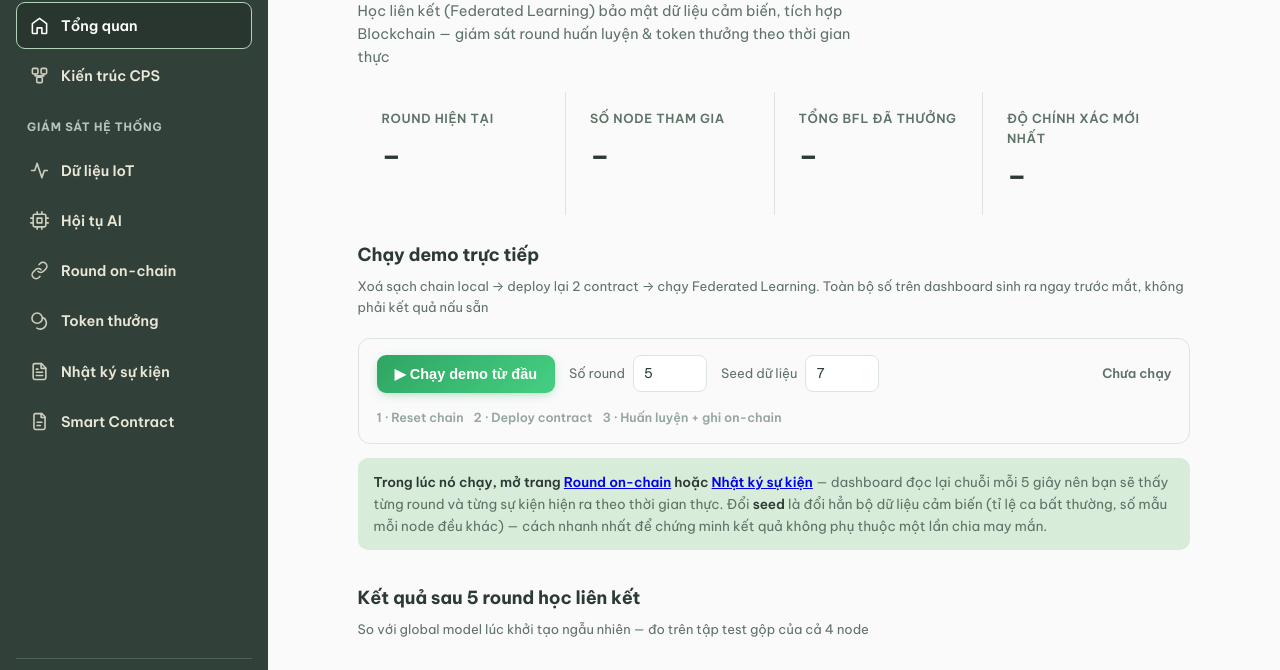
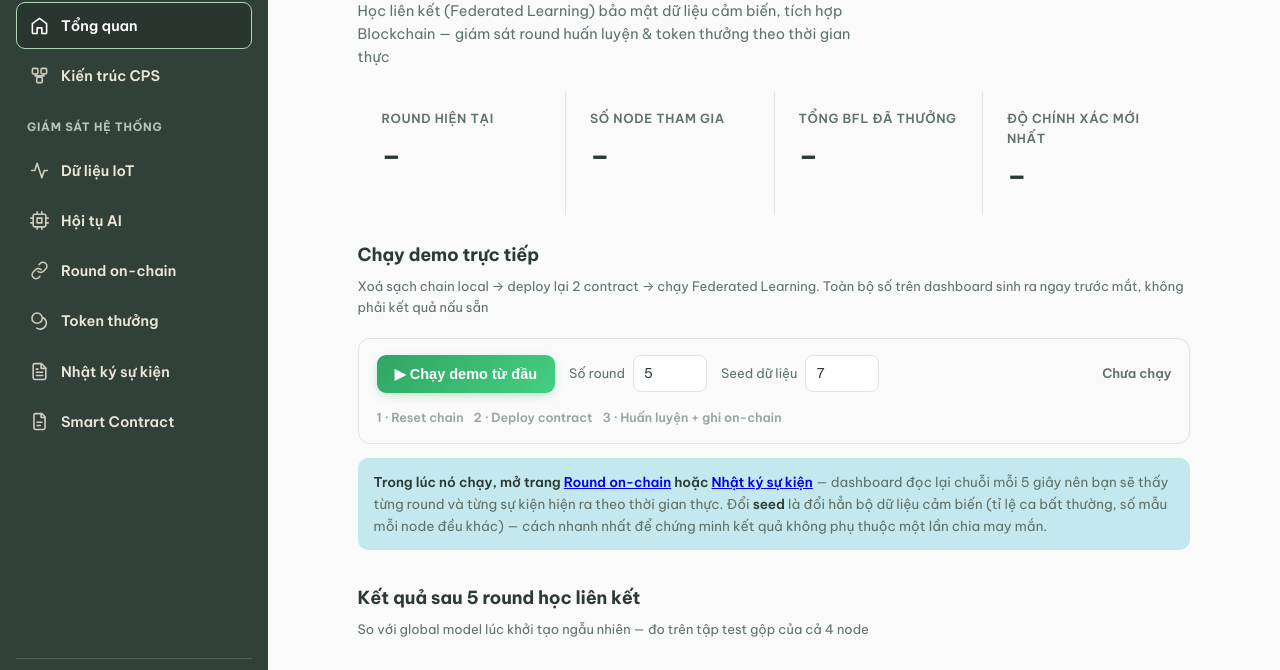
Before and after one commit to minhchien2329/BlockFL-nh-p, a website: page dashboard/index.html in a window 1280 px wide. Shown: the part 87-757 px from the top of the page. Drawn offline with nearby package versions, Linux system fonts and the light colour scheme; no server answers.

Commit message:
Dashboard: sua lai --panel-2 thanh xanh duong dam hon (khong phai xanh la)
Sua nham sang xanh la o commit truoc. Doi lai dung tong xanh duong/
cyan nhu mau goc (#eaf9fa) nhung dam hon: #c3e8ee.

```diff
--- a/dashboard/style.css
+++ b/dashboard/style.css
@@ -9,7 +9,7 @@
   /* token giao diện — dẫn xuất từ bảng màu trên, có chỉnh độ đậm để đủ tương phản trên nền sáng */
   --bg: #fafafa;
   --panel: #ffffff;
-  --panel-2: #d7ecd9;
+  --panel-2: #c3e8ee;
   --panel-3: #efece0;
   --line: #dce6dc;
   --line-soft: #e8f0e7;
```
